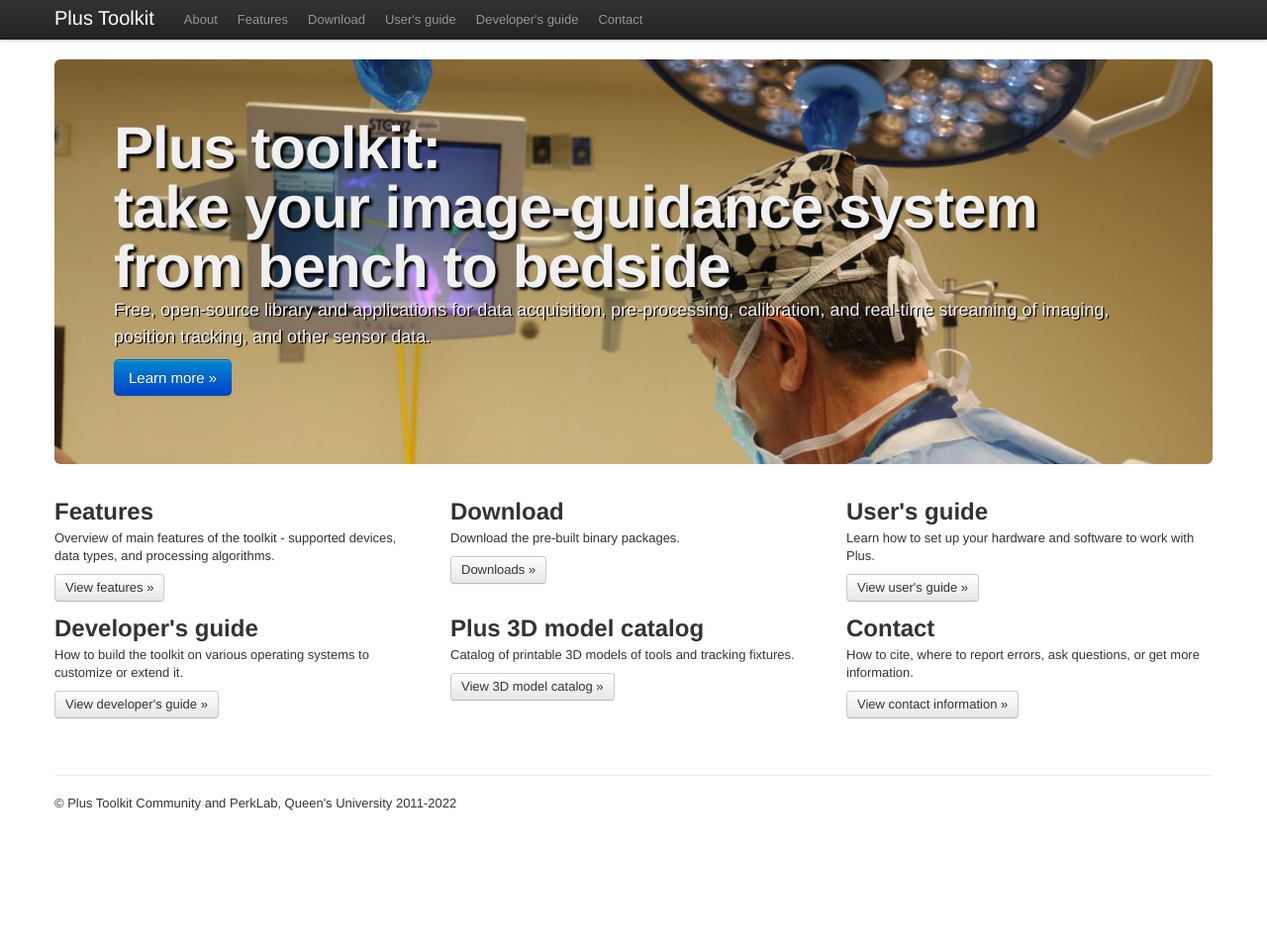
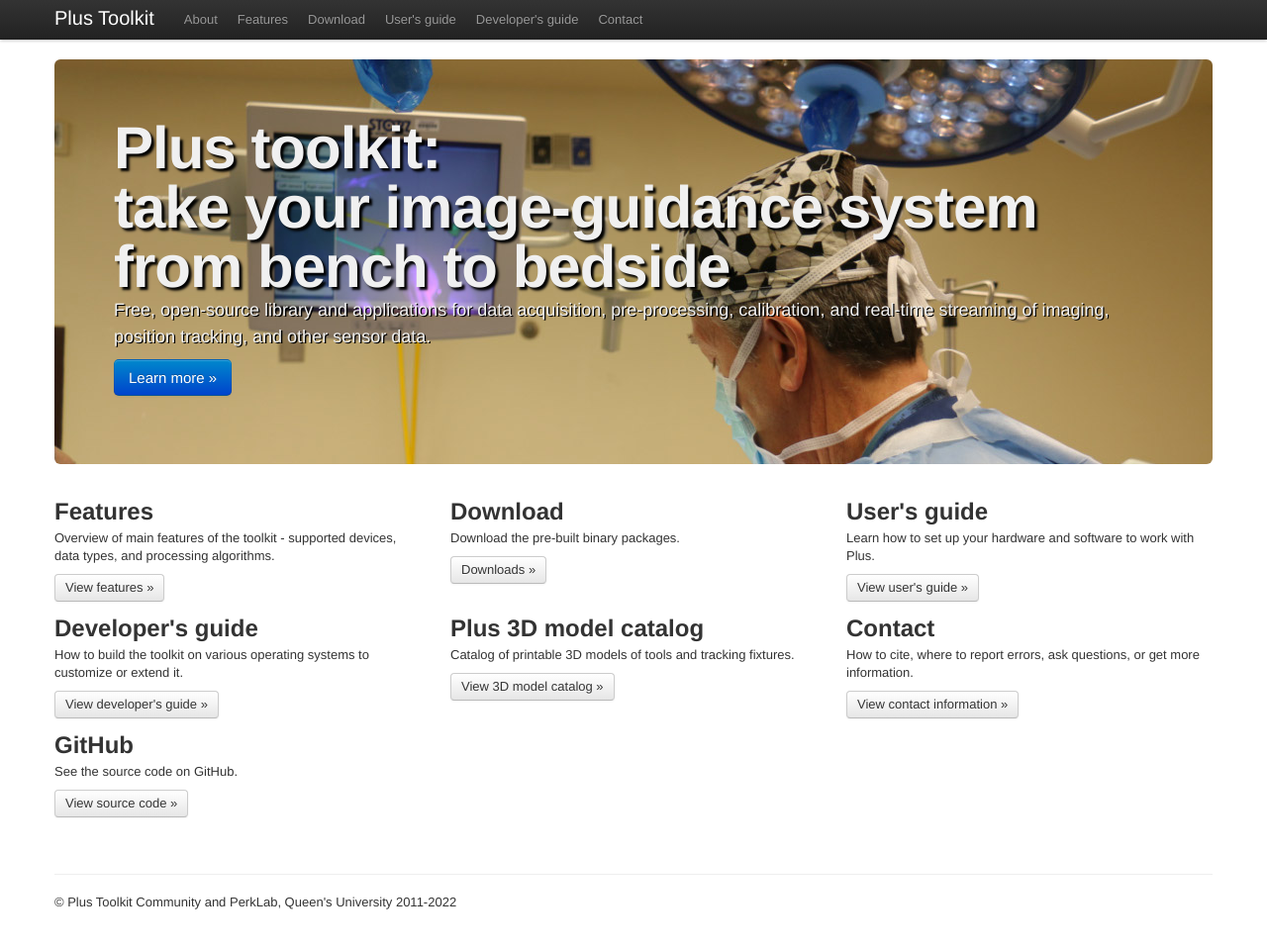
Before and after one commit to PlusToolkit/plustoolkit.github.io, a Jekyll site: the page built from index.md, in a window 1280 px wide and 997 px high. Shown: the top 958 px of the window at 99% size. Built offline with Jekyll 4.4.1, drawn with Linux system fonts in a browser that asks for light colours.

Commit message:
Add link to GitHub page

```diff
--- a/_includes/themes/twitter/top.html
+++ b/_includes/themes/twitter/top.html
@@ -39,6 +39,11 @@
     <p>How to cite, where to report errors, ask questions, or get more information.</p>
     <p><a class="btn" href="contact.html">View contact information &raquo;</a></p>
   </div>
+  <div class="span4">
+    <h2>GitHub</h2>
+    <p>See the source code on GitHub.</p>
+    <p><a class="btn" href="https://github.com/PlusToolkit/PlusLib"><i class="images/GitHub-Mark-Light-32px.png"></i>View source code &raquo;</a></p>
+  </div>
 </div>
 
 <div class="row-fluid">
```
Also changed, not shown: images/GitHub-Mark-Light-32px.png (added).
